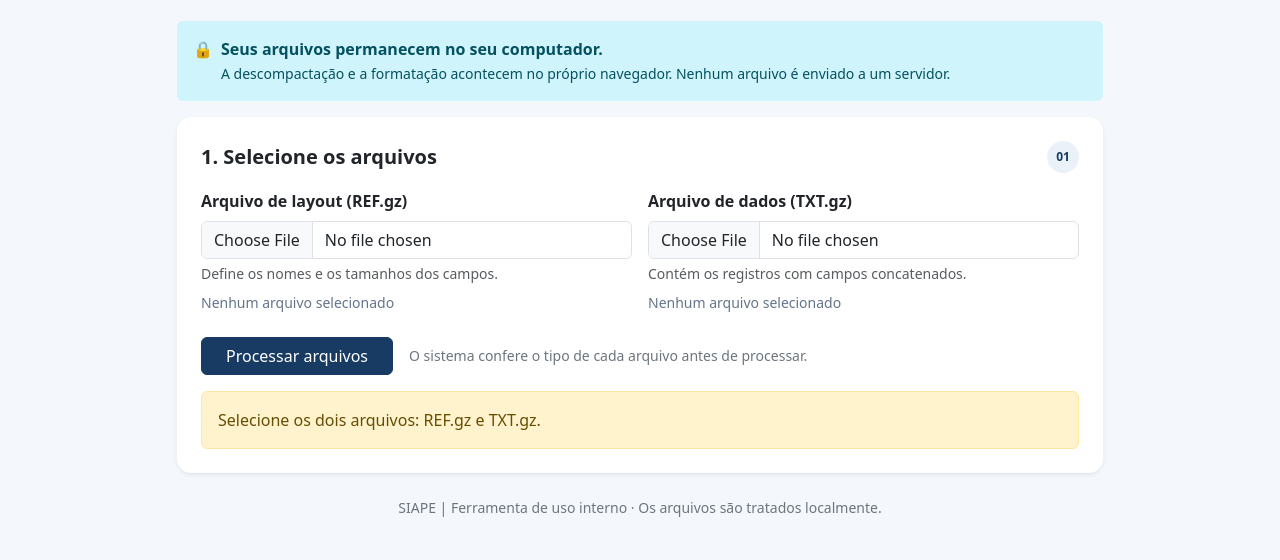
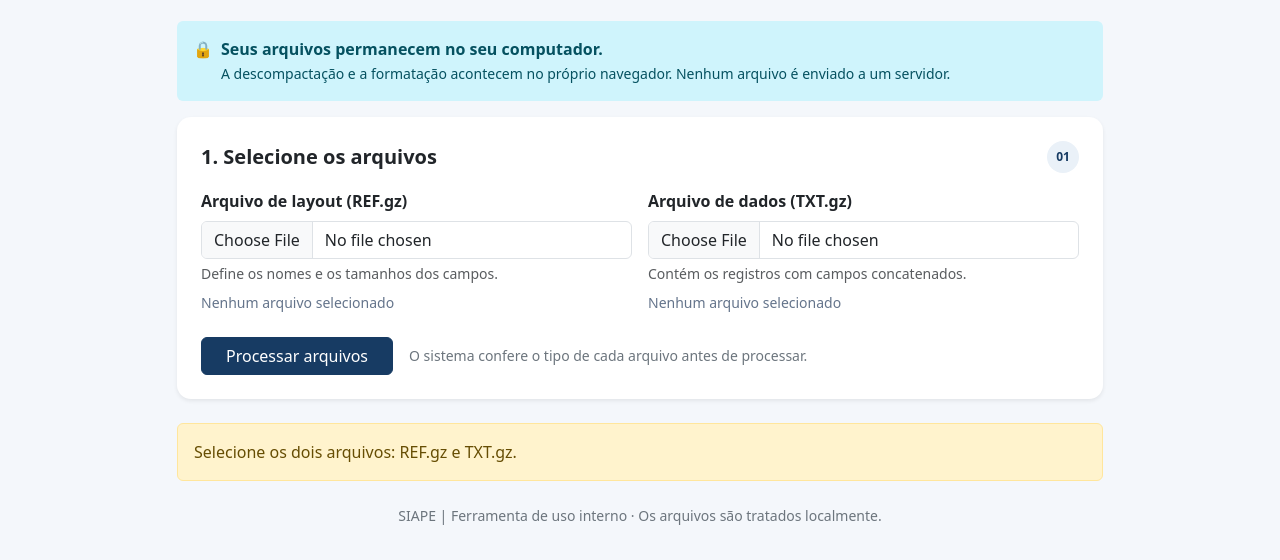
Before and after one commit to Cristovao-210/formatador_extrator_siape, a plain HTML site: page index.html in a window 1280 px wide. Both pictures are taken after a click on the button "Processar arquivos". Shown: the part 202-762 px from the top of the page. Drawn offline with Linux system fonts and the light colour scheme.

Commit message:
Mudando o local do alerta sobre o layout para a conferencia dos dados do PGD

```diff
--- a/index.html
+++ b/index.html
@@ -85,10 +85,12 @@
                 <div class="progress-bar progress-bar-striped progress-bar-animated" id="progressBar" style="width: 0%">
                 </div>
               </div>
-              <div class="alert d-none mt-3 mb-0" id="message" role="alert"></div>
+
             </div>
           </div>
         </section>
+
+        <div class="alert alert-danger d-none mt-3 mb-0" id="message" role="alert"></div>
 
         <section class="card shadow-sm border-0 d-none" id="resultsSection">
           <div class="card-body p-3 p-md-4">
```
